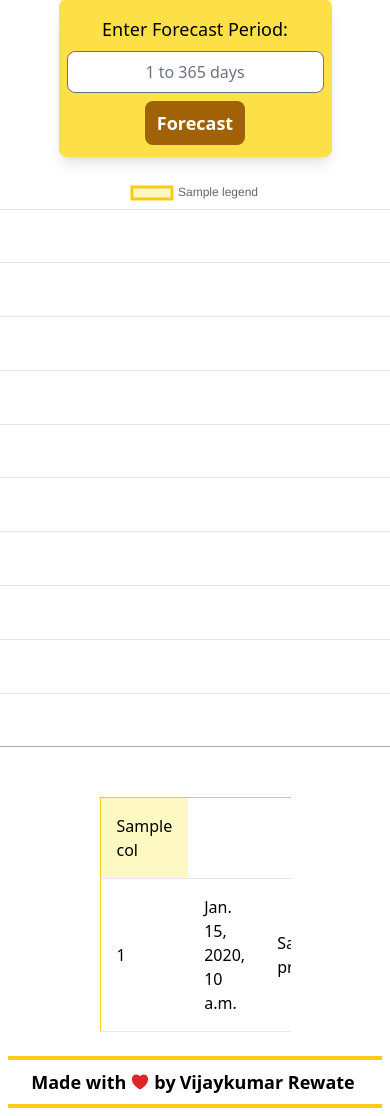
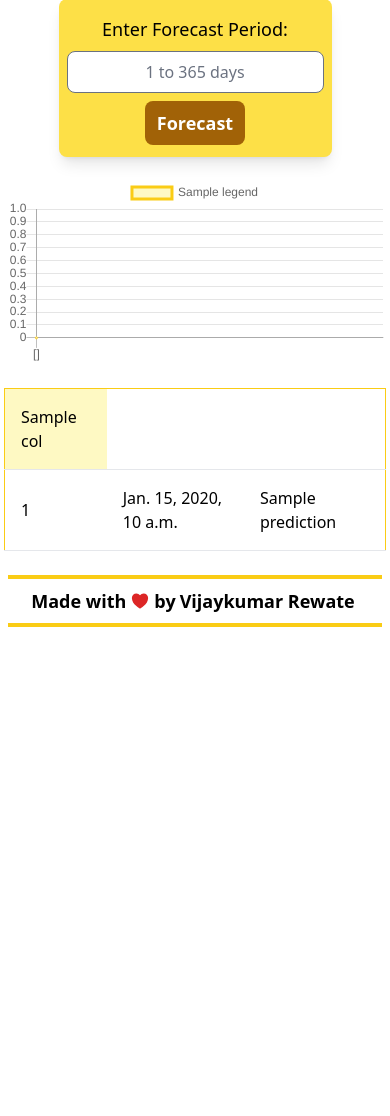
Before and after one commit to rewatevijaykumar/gold-forecast, a Django app: template forecast/templates/forecast/home.html in a window 390 px wide; the page is wider, and only the part inside the window is pictured. Shown: the part 189-1305 px from the top of that part. After the commit the page ends 816 px from the top of that part, so only its background shows below. Run offline with Django 4.2, Linux system fonts and the light colour scheme; the template is opened without the code that fills it: most values are stand-ins (such as "Sample title", 1, 10 or a date in 2020); some libraries are stand-ins or nearby versions.

Commit message:
responsive

```diff
--- a/app_theme/static/css/dist/styles.css
+++ b/app_theme/static/css/dist/styles.css
@@ -854,6 +854,14 @@
   height: 1.5rem;
 }
 
+.h-1\/2 {
+  height: 50%;
+}
+
+.h-full {
+  height: 100%;
+}
+
 .w-5 {
   width: 1.25rem;
 }
@@ -868,6 +876,14 @@
 
 .w-1\/2 {
   width: 50%;
+}
+
+.max-w-lg {
+  max-width: 32rem;
+}
+
+.max-w-xl {
+  max-width: 36rem;
 }
 
 .shrink-0 {
--- a/forecast/templates/forecast/home.html
+++ b/forecast/templates/forecast/home.html
@@ -30,8 +30,8 @@
 
     {% if data %}
     <div class="flex flex-col justify-center items-center">
-        <canvas id="myChart" width="600" height="600"></canvas>
-        <div class="overflow-x-auto  w-1/2 my-5">
+        <canvas id="myChart" class="w-full h-full"></canvas>
+        <div class="overflow-x-auto  max-w-xl my-5">
             <table class="table-auto w-full border border-yellow-400">
             <thead class="border-b">
                 <tr class="bg-yellow-100">
```
